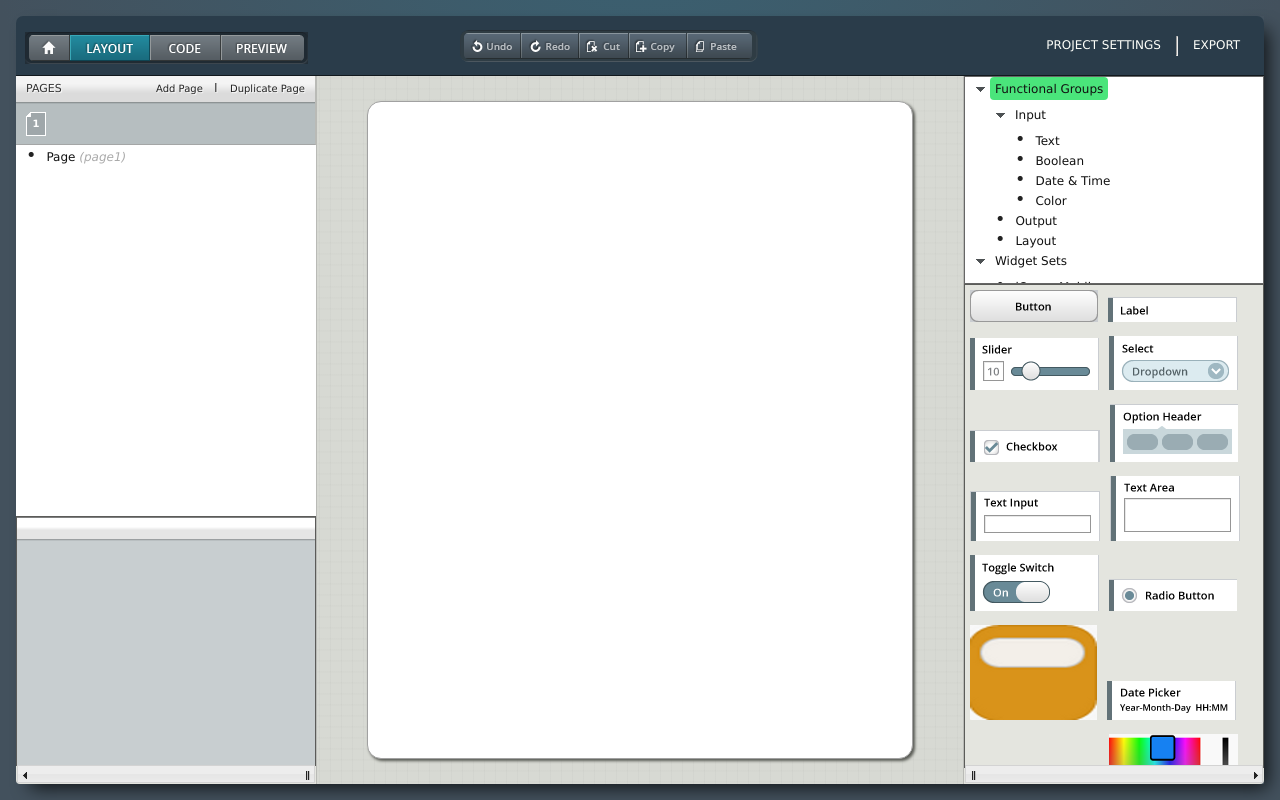
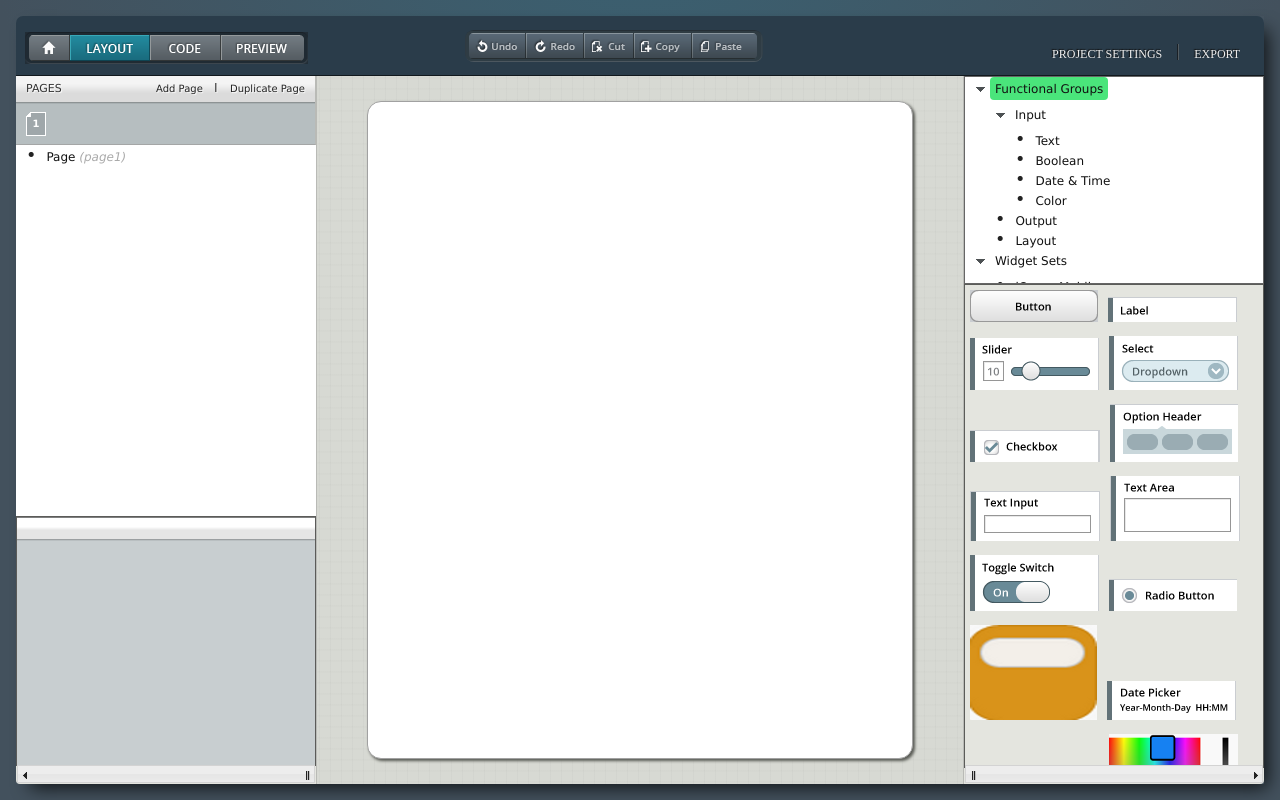
Before and after one commit to intel/rib, a plain HTML site: page index.html in a window 1280 px wide. Drawn offline with Linux system fonts and the light colour scheme; a script that the page names is missing.

Commit message:
[General] Style secondary tools to match UX design

```diff
--- a/src/css/builder.css
+++ b/src/css/builder.css
@@ -528,7 +528,8 @@ body.ui-tabs.ui-widget {
 */
 .tools-secondary {
     display: -webkit-box;
-    padding: .5em;
+    padding-right: .5em;
+    padding-top: 1em;
     box-pack: end;
     -moz-box-pack: end;
     -webkit-box-pack: end;
@@ -562,15 +563,22 @@ body.ui-tabs.ui-widget {
     font-style:italic;
 }
 .tools-secondary a {
+    cursor: pointer;
+    font-size: 12px;
+    font-family: Semi-Bold;
+    color: #f0f0f0;
+    text-shadow: -1px -1px 1px #111;
     display: inline-block;
     margin-top: 8px;
     padding-left: 15px;
     padding-right: 15px;
     text-transform: uppercase;
     text-decoration: none;
-    color: #fefffa;
     box-align: center;
     -webkit-box-align: center;
+}
+.tools-secondary a:hover {
+    color: #fefffa;
 }
 .tools-secondary > button:first-child {
     padding-left: .5em;
@@ -1390,9 +1398,14 @@ input.screenCoordinate::-webkit-inner-spin-button {
     background: url("images/previewButton_up.png") no-repeat 0 0;
     width: 87px;
 }
+.liveViewButton:hover,
 .liveViewButton:active {
     background-image: url("images/previewButton_active.png");
 }
 .ui-tabs-selected >.liveViewButton {
     background-image: url("images/previewButton_down.png");
 }
+.centerImage {
+    margin-top: 5px;
+    margin-bottom: 0px;
+}
--- a/src/js/main.js
+++ b/src/js/main.js
@@ -361,7 +361,7 @@
                 .addClass('tools-secondary flex1 hbox');
             $('<div/>').addClass('default-tools hbox').show()
                 .append('<a id="setProj">project settings</a>')
-                .append('<hr align=vertical>')
+                .append('<p class="centerImage"><img src="src/css/images/projectExportDivider.png"/></p>')
                 .append('<a id="exportProj">export</a>')
                 .appendTo(this.ui.extras);
             $(window).trigger('resize');
```
